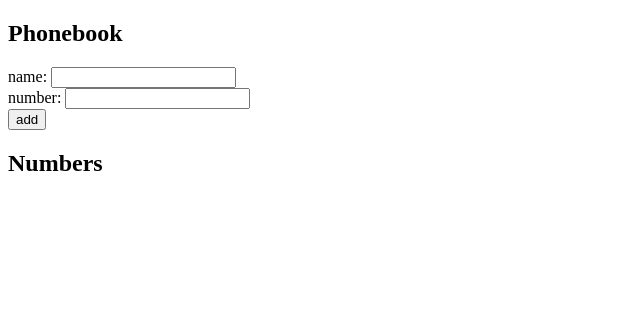
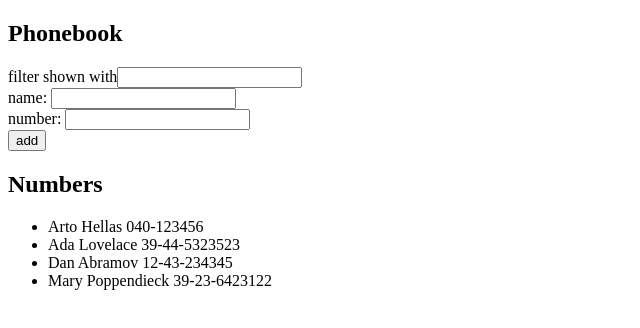
Before and after one commit to pathnames/fullstackopen, a React (Vite) app in the folder part2/phonebook/: page / in a window 1280 px wide. Shown: the top 328 px of the page, without its empty margins (0-640 px from the left). Built offline with nearby package versions, Linux system fonts and the light colour scheme.

Commit message:
Exercise 2.9 solution.

```diff
--- a/part2/phonebook/src/App.jsx
+++ b/part2/phonebook/src/App.jsx
@@ -1,10 +1,15 @@
 import { useState } from 'react'
 
 const App = () => {
-  const [persons, setPersons] = useState([])
+  const [persons, setPersons] = useState([
+    { name: 'Arto Hellas', number: '040-123456', id: 1 },
+    { name: 'Ada Lovelace', number: '39-44-5323523', id: 2 },
+    { name: 'Dan Abramov', number: '12-43-234345', id: 3 },
+    { name: 'Mary Poppendieck', number: '39-23-6423122', id: 4 }
+  ])
   const [newName, setNewName] = useState('')
   const [newNumber, setNewNumber] = useState('')
-
+  const [searchTerm, setNewSearchTerm] = useState('')
   const addFormData = (event) => {
     event.preventDefault()
     const nameObject = {
@@ -26,10 +31,14 @@
   const handleNumberChange = (event) => {
     setNewNumber(event.target.value)
   }
-
+  const handleSearchTermChange = (event) => {
+    setNewSearchTerm(event.target.value)
+    setPersons(persons.filter(person => person.name.includes(searchTerm)))
+  }
   return (
     <div>
       <h2>Phonebook</h2>
+      filter shown with<input value={searchTerm} onChange={handleSearchTermChange}/>
       <form onSubmit={addFormData}>
         <div>
           name: <input value={newName} onChange={handleNameChange}/>
```
